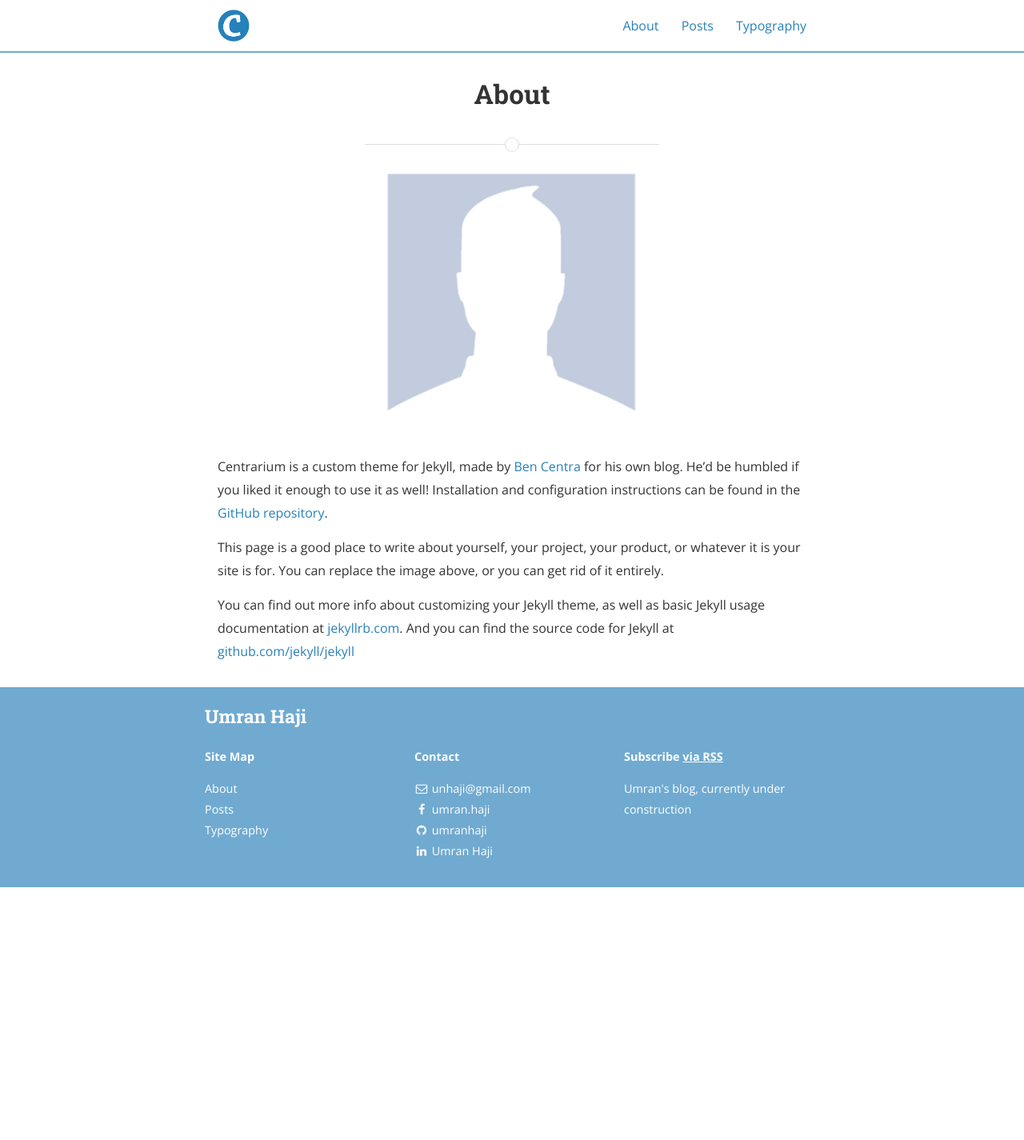
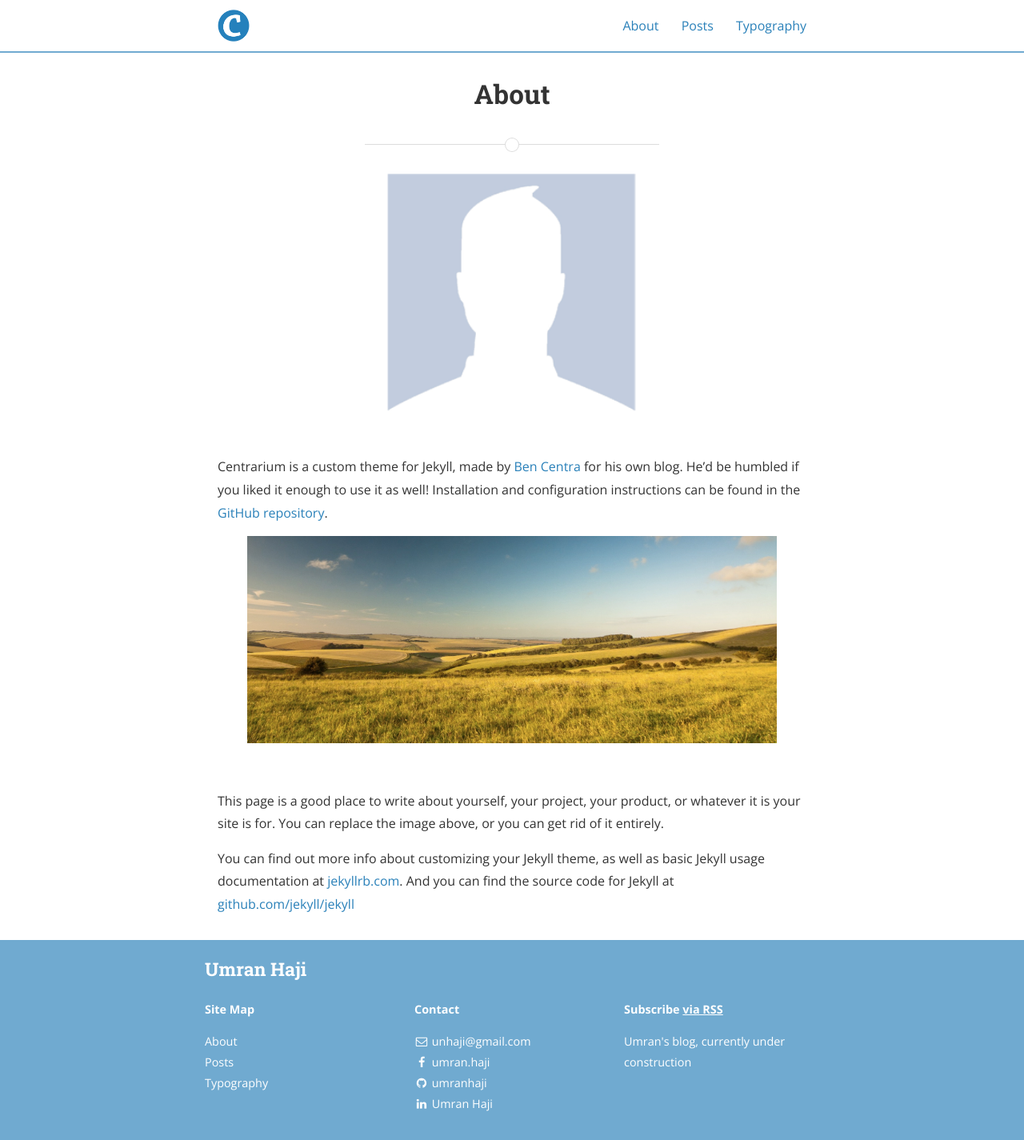
Before and after one commit to umranhaji/umranhaji.github.io, a Jekyll site: the page built from about.md, in a window 1280 px wide. Shown: the whole page at 80% size. Built offline with Jekyll 4.4.1, drawn with Linux system fonts in a browser that asks for light colours; nearby versions of some CDN libraries; before the commit the page ends 1109 px from its top, so only the background shows below that.

Commit message:
Updated 'about.md' via CloudCannon

```diff
--- a/about.md
+++ b/about.md
@@ -4,14 +4,14 @@ title: About
 permalink: /about/
 ---
 
-<img src="{{ site.baseurl }}/assets/profile-placeholder.gif" title="Profile Picture" class="profile">
+![](/assets/profile-placeholder.gif "Profile Picture"){: .profile}
 
-Centrarium is a custom theme for Jekyll, made by [Ben Centra][bencentra] for his own blog. He'd be humbled if you liked it enough to use it as well! Installation and configuration instructions can be found in the [GitHub repository](https://github.com/bencentra/centrarium).
+Centrarium is a custom theme for Jekyll, made by [Ben Centra](http://bencentra.com) for his own blog. He’d be humbled if you liked it enough to use it as well! Installation and configuration instructions can be found in the [GitHub repository](https://github.com/bencentra/centrarium).
+
+![test](/uploads/wide-field.jpg)
+
+&nbsp;
 
 This page is a good place to write about yourself, your project, your product, or whatever it is your site is for. You can replace the image above, or you can get rid of it entirely.
 
 You can find out more info about customizing your Jekyll theme, as well as basic Jekyll usage documentation at [jekyllrb.com](http://jekyllrb.com/). And you can find the source code for Jekyll at [github.com/jekyll/jekyll](https://github.com/jekyll/jekyll)
-
-[centrarium]: https://github.com/bencentra/centrarium
-[bencentra]: http://bencentra.com
-[jekyll]: https://github.com/jekyll/jekyll
```
